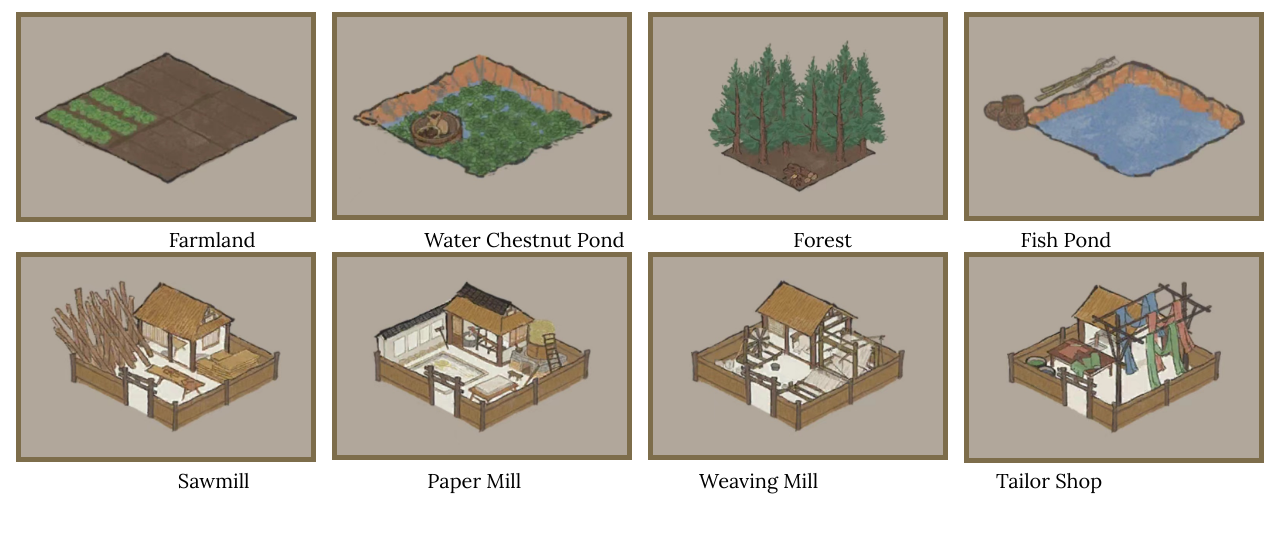
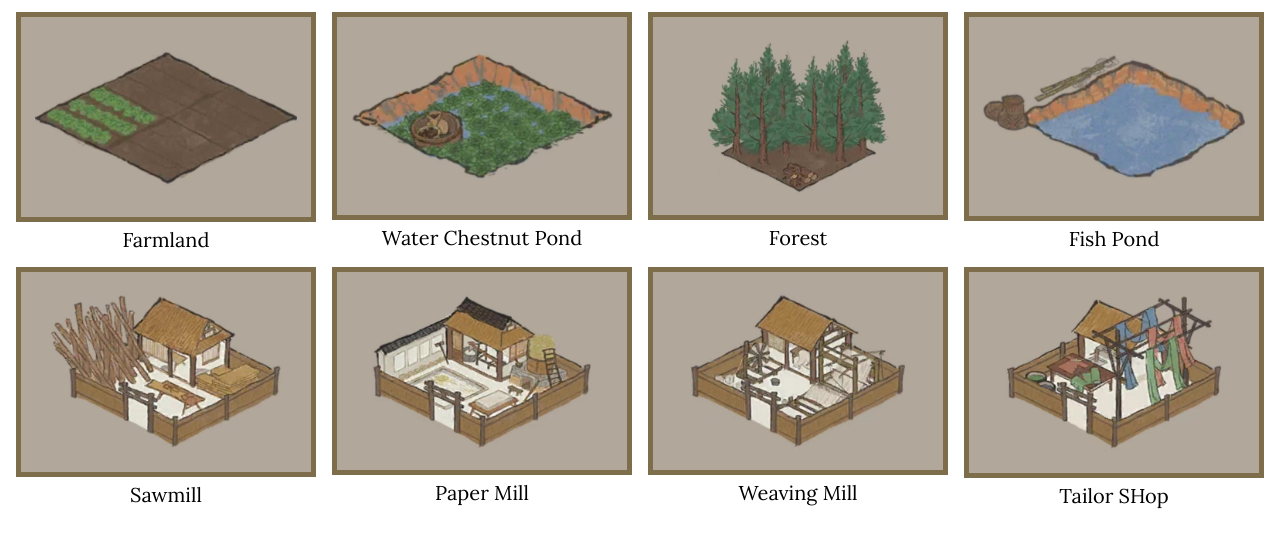
Before and after one commit to eevvaaiinnee/Midterm-Project-Experiment, a plain HTML site: page aaa.html in a window 1280 px wide. Shown: the part 280-828 px from the top of the page. Drawn offline with Linux system fonts and the light colour scheme.

Commit message:
added files

```diff
--- a/aaa.css
+++ b/aaa.css
@@ -65,3 +65,7 @@
   row-gap: 15px;
   font-size: 20px;
 }
+
+.unitt {
+  text-align: center;
+}
--- a/aaa.html
+++ b/aaa.html
@@ -20,28 +20,38 @@
       <br><br><br><br><br> <div class='titlee'> CANAL TOWNS </div>
       <div class='recipee'> Production Buildings </div>
       <div class='flexx'>
+        <div class='unitt'>
           <a target='_blank' href='IMG/imagea1.jpg'> <img src='IMG/imagea1.jpg' alt='imagea1' class='imagee'> </a>
+          <p> Farmland </p>
+        </div>
+        <div class='unitt'>
           <a target='_blank' href='IMG/imagea2.jpg'> <img src='IMG/imagea2.jpg' alt='imagea2' class='imagee'> </a>
+          <p> Water Chestnut Pond </p>
+        </div>
+        <div class='unitt'>
           <a target='_blank' href='IMG/imagea3.jpg'> <img src='IMG/imagea3.jpg' alt='imagea3' class='imagee'> </a>
+          <p> Forest </p>
+        </div>
+        <div class='unitt'>
           <a target='_blank' href='IMG/imagea4.jpg'> <img src='IMG/imagea4.jpg' alt='imagea4' class='imagee'> </a>
+          <p> Fish Pond </p>
         </div>
-      <div class='flexx'>
-        <div> Farmland </div>
-        <div> Water Chestnut Pond </div>
-        <div> Forest </div>
-        <div> Fish Pond </div>
+        <div class='unitt'>
+          <a target='_blank' href='IMG/imagea5.jpg'> <img src='IMG/imagea5.jpg' alt='imagea5' class='imagee'> </a>
+          <p> Sawmill </p>
         </div>
-      <div class='flexx'>
-        <a target='_blank' href='IMG/imagea5.jpg'> <img src='IMG/imagea5.jpg' alt='imagea5' class='imagee'> </a>
+        <div class='unitt'>
           <a target='_blank' href='IMG/imagea6.jpg'> <img src='IMG/imagea6.jpg' alt='imagea6' class='imagee'> </a>
+          <p> Paper Mill </p>
+        </div>
+        <div class='unitt'>
           <a target='_blank' href='IMG/imagea7.jpg'> <img src='IMG/imagea7.jpg' alt='imagea7' class='imagee'> </a>
+          <p> Weaving Mill </p>
+        </div>
+        <div class='unitt'>
           <a target='_blank' href='IMG/imagea8.jpg'> <img src='IMG/imagea8.jpg' alt='imagea8' class='imagee'> </a>
+          <p> Tailor SHop </p>
         </div>
-      <div class='flexx'>
-        <div> Sawmill </div>
-        <div> Paper Mill </div>
-        <div> Weaving Mill </div>
-        <div> Tailor Shop </div>
       </div>
       <br><br>
     </div>
```
Also changed, not shown: index.html (+2 -0 lines), style.css (+10 -6 lines). Lines whose indentation alone changed are shown as unchanged.
